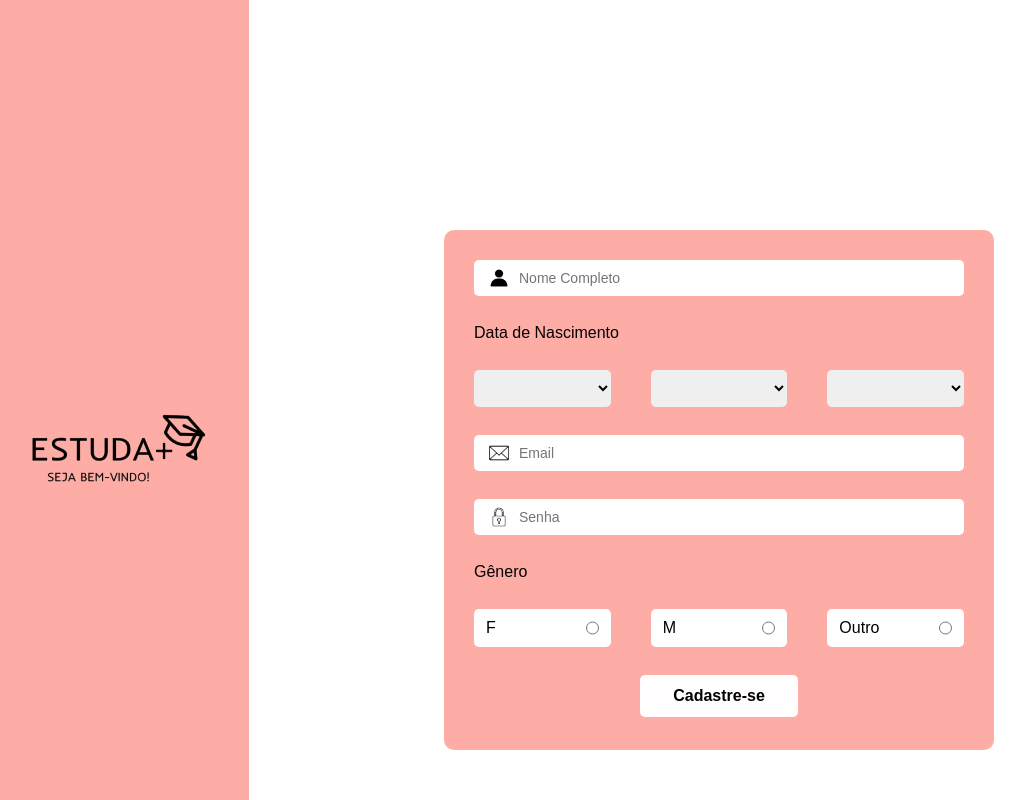
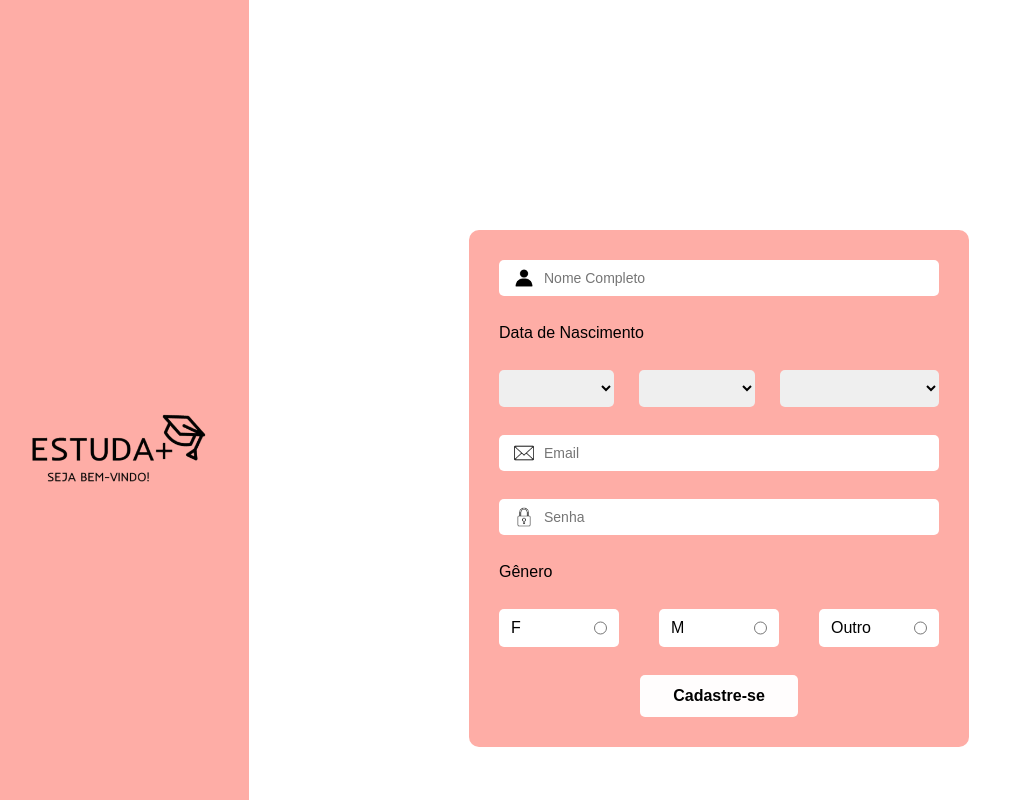
Before and after one commit to emmillykaythe/estuda-mais, a Next.js app: page /cadastro in a window 1280 px wide. Shown: the whole page, without its empty margins (71-1096 px from the left). Built offline with nearby package versions, Linux system fonts and the light colour scheme.

Commit message:
separei a data por dia, mes e ano

```diff
--- a/src/app/cadastro/page.js
+++ b/src/app/cadastro/page.js
@@ -17,9 +17,9 @@ export default function Home() {
 
     <label className={styles.label}>Data de Nascimento</label>
     <div className={styles.campoData}>
-        <select className={styles.opcaoData}></select>
-        <select className={styles.opcaoData}></select>
-        <select className={styles.opcaoData}></select>
+        <select className={styles.opcaoDia}></select>
+        <select className={styles.opcaoMes}></select>
+        <select className={styles.opcaoAno}></select>
     </div>
 
     <div className={styles.email}>
--- a/src/app/cadastro/page.module.css
+++ b/src/app/cadastro/page.module.css
@@ -24,10 +24,10 @@
 
 .caixaform{
   background-color: #FEADA6;
-  padding: 30px 30px 15px; /*1º valor = cima; 2º valor = tamanho na direita e na esquerda; 3º valor = tamanho de baixo para cima*/
+  padding: 30px; /*1º valor = cima; 2º valor = tamanho na direita e na esquerda; 3º valor = tamanho de baixo para cima*/
   border-radius: 10px; /*arredonda as bordas*/
-  width: 550px; /*define o tamanho das caixas - comprimento*/
-  height: 520px; /*define o tamanho da caixa - altura */
+  width: 500px; /*define o tamanho das caixas - comprimento*/
+  height: auto; /*define o tamanho da caixa - altura */
   display: flex; /*define a distancias das caixas de dentro*/
   flex-direction: column; /*organiza em colunas*/
   gap: 28px; /*define a distancia das caixas*/
@@ -47,7 +47,7 @@
   border: none; /*remove a borda*/
   border-radius: 5px; /*arredonda as bordas*/
   font-weight: bold; /*deixa em negrito*/
-  padding: 12px; /*define o tamanho da caixa - altura*/
+  padding: 12px ; /*define o tamanho da caixa - altura*/
   width: 158px; /*define o tamanho da caixa - comprimento*/
   margin: 0 auto; /*centraliza o botão no meio*/
   font-size: 16px;
@@ -55,14 +55,28 @@
 
 .campoData {
   display: flex; /*define a distancias das caixas de dentro*/
-  gap: 40px; /*define o espaço entre as caixas*/
+  gap: 25px; /*define o espaço entre as caixas*/
 }
 
-.opcaoData {
+.opcaoDia {
   padding: 10px; /*define o tamanho da caixa*/
   border: none;
   border-radius: 5px;
-  width: 180px;   /* Tamanho igual para os campos */
+  width: 70%;   /* Tamanho igual para os campos */
+}
+
+.opcaoMes {
+  padding: 10px; /*define o tamanho da caixa*/
+  border: none;
+  border-radius: 5px;
+  width: 70%;   /* Tamanho igual para os campos */
+}
+
+.opcaoAno {
+  padding: 10px; /*define o tamanho da caixa*/
+  border: none;
+  border-radius: 5px;
+  width: 100%;   /* Tamanho igual para os campos */
 }
 
 .campoGenero {
@@ -76,7 +90,7 @@
   border-radius: 5px;
   display: flex;
   justify-content: space-between; /* separa texto da seleção */
-  width: 180px;
+  width: 100%;
   font-size: 16px;
 }
 
```
